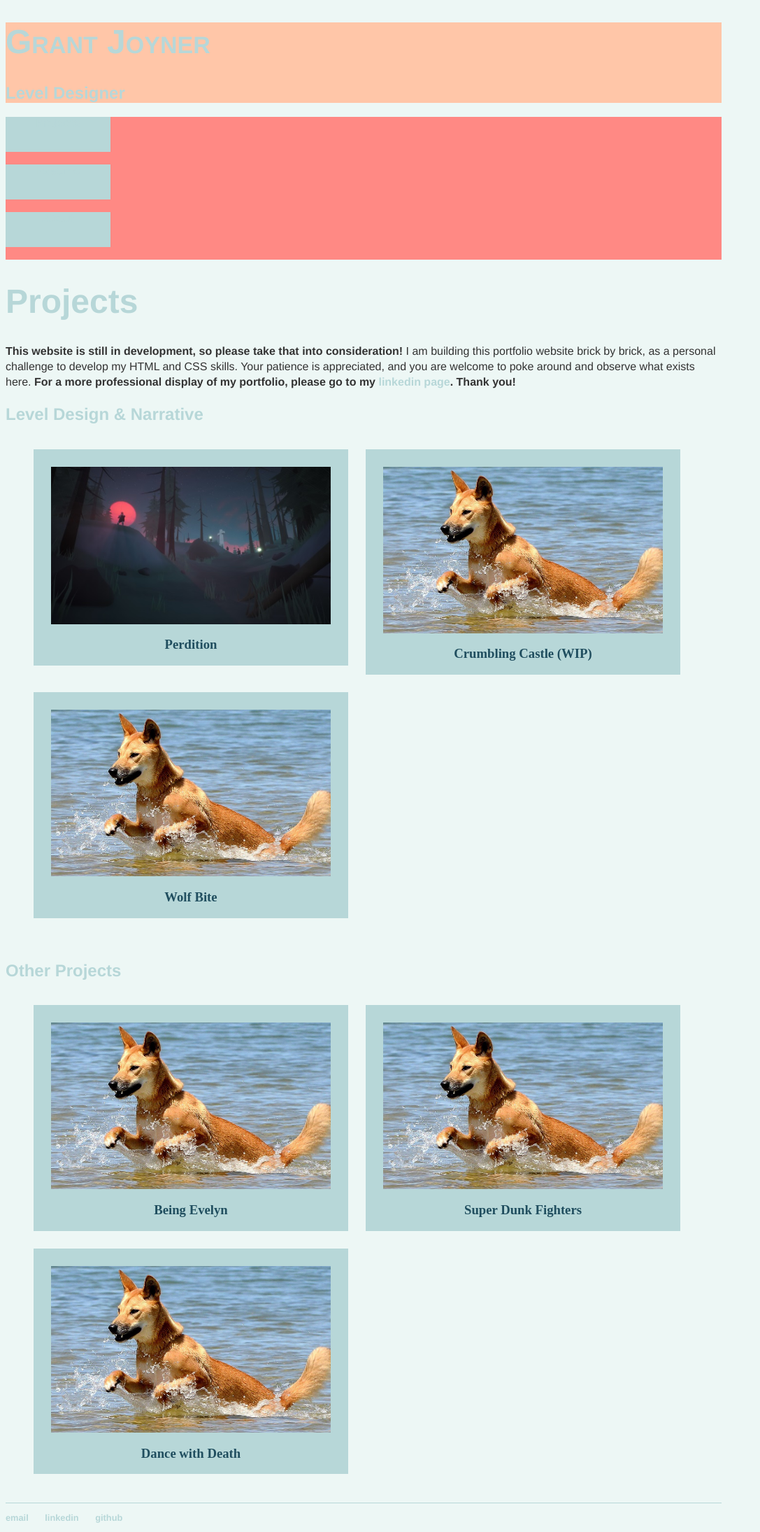
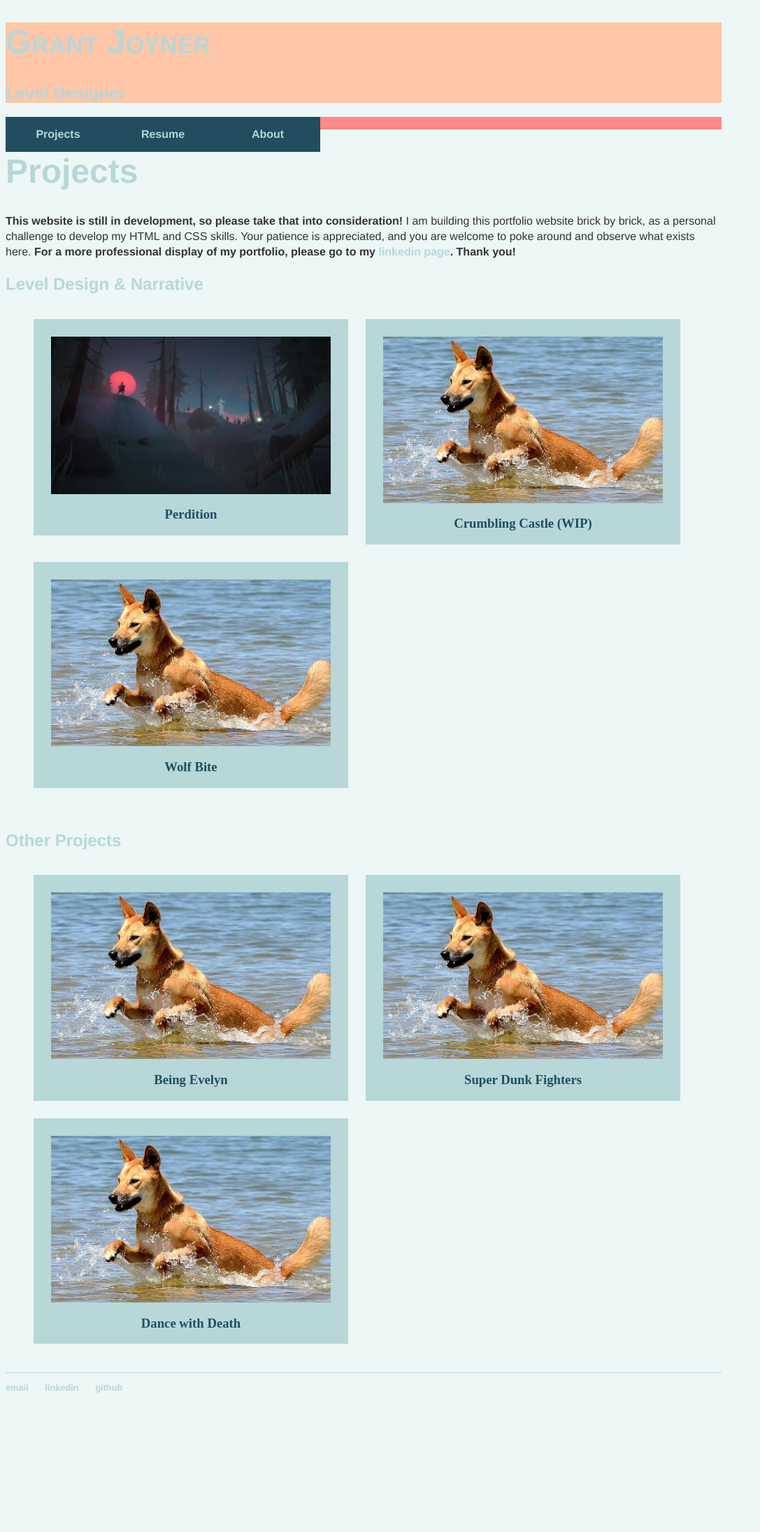
Before and after one commit to digigrant/digigrant.github.io, a Jekyll site: the page built from index.html, in a window 1280 px wide. Shown: the whole page at 70% size, without its empty margins (0-1087 px from the left). Built offline with Jekyll 4.4.1, drawn with Linux system fonts in a browser that asks for light colours; after the commit the page ends 2003 px from its top, so only the background shows below that.

Commit message:
Update main.scss

```diff
--- a/_sass/main.scss
+++ b/_sass/main.scss
@@ -36,13 +36,15 @@ nav ul, footer ul
 .buttonNav
 {
     width: 150px;
-    height: 50px;
-    background-color: $color2;
+    line-height: 50px;
+    background-color: $color3;
     text-align: center;
+    float: left;
+
 
     &:hover
     {
-        background-color: $color3;
+        background-color: $color1;
     }
 }
 
```
